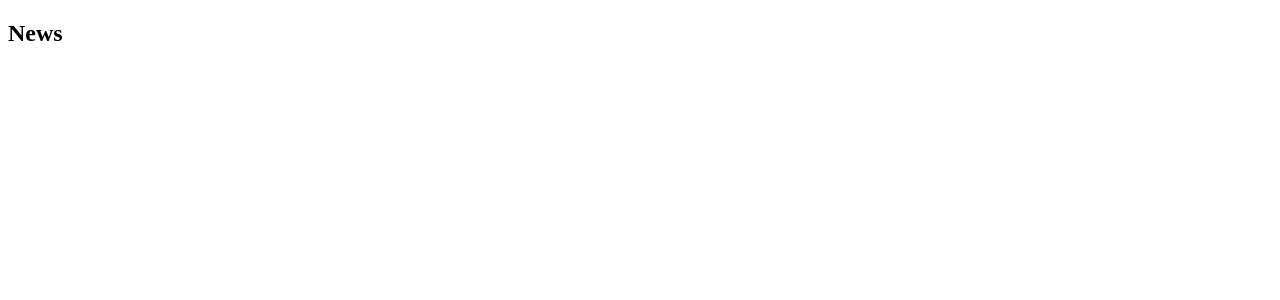
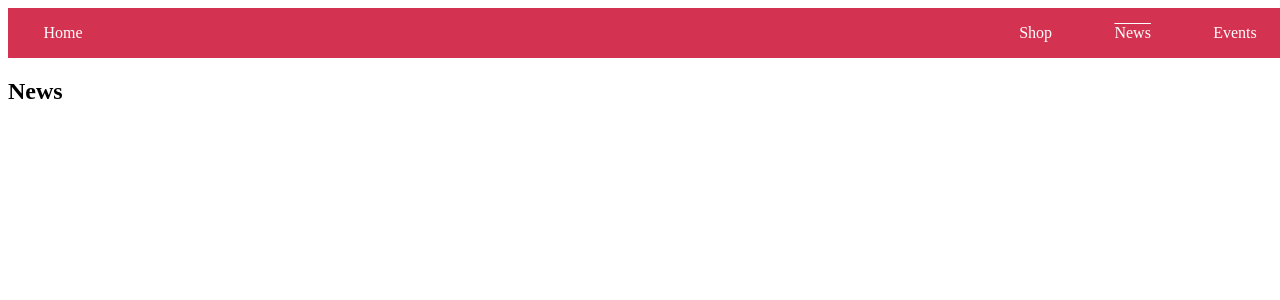
Before and after one commit to slarkdarr/Website-ATLAS, a React (Create React App) app: page /news in a window 1280 px wide. Shown: the top 300 px of the page. Built offline with nearby package versions, Linux system fonts and the light colour scheme; the HTML template or start-up script is replaced by a standard one.

Commit message:
adding header to all pages except home and finishing header

```diff
--- a/src/components/footer.js
+++ b/src/components/footer.js
@@ -0,0 +1,3 @@
+export default function Footer (){
+
+}
--- a/src/components/header.js
+++ b/src/components/header.js
@@ -0,0 +1,35 @@
+import '../styles/header.css'
+import React from 'react';
+import {
+    Link,
+    useLocation
+} from "react-router-dom";
+
+const styleWhenClicked = {
+   textDecoration:'overline'
+}
+
+export default function Header (props){
+    const location = useLocation();
+
+    return (
+        <div className="header">
+            <div className="nav-home">
+                <Link className="link" to="/home">Home</Link>
+            </div>
+            <nav className="nav-other" >
+                <Link className="link nav-shop"
+                style={location.pathname==="/shop"? styleWhenClicked : {}}
+                to="/shop">Shop</Link>
+
+                <Link className="link nav-news"
+                style={location.pathname==="/news"? styleWhenClicked : {}}
+                to="/news">News</Link>
+
+                <Link className="link nav-events"
+                style={location.pathname==="/events"? styleWhenClicked : {}}
+                to="/events">Events</Link>
+            </nav>
+        </div>
+    );
+}
--- a/src/pages/Events.js
+++ b/src/pages/Events.js
@@ -1,3 +1,10 @@
+import Header from '../components/header'
+
 export default function Events() {
-    return <h2>Events</h2>;
+    return (
+        <div>
+            <Header/>
+            <h2>Events</h2>
+        </div>
+    );
 }
--- a/src/pages/News.js
+++ b/src/pages/News.js
@@ -1,3 +1,10 @@
+import Header from '../components/header'
+
 export default function News() {
-    return <h2>News</h2>;
+    return (
+        <div>
+            <Header/>
+            <h2>News</h2>
+        </div>
+    );
 }
--- a/src/pages/Shop.js
+++ b/src/pages/Shop.js
@@ -1,3 +1,10 @@
+import Header from '../components/header'
+
 export default function Shop() {
-    return <h2>Shop</h2>;
+    return (
+        <div>
+            <Header/>
+            <h2>Shop</h2>
+        </div>
+    );
 }
--- /dev/null
+++ b/src/styles/header.css
@@ -0,0 +1,29 @@
+.header{
+    display: flex;
+    flex-direction: row;
+    justify-content: space-between;
+    width: 100vw;
+    height: 50px;
+    background-color: #D33350;
+}
+
+.nav-home{
+    display: flex;
+    justify-content: center;
+    align-items: center;
+    width: 110px;
+    height: 100%;
+}
+
+.nav-other{
+    display: flex;
+    align-items: center;
+    justify-content: space-around;
+    width: 300px;
+    height: 100%;
+}
+
+.link{
+    text-decoration: none;
+    color: white;
+}
```
